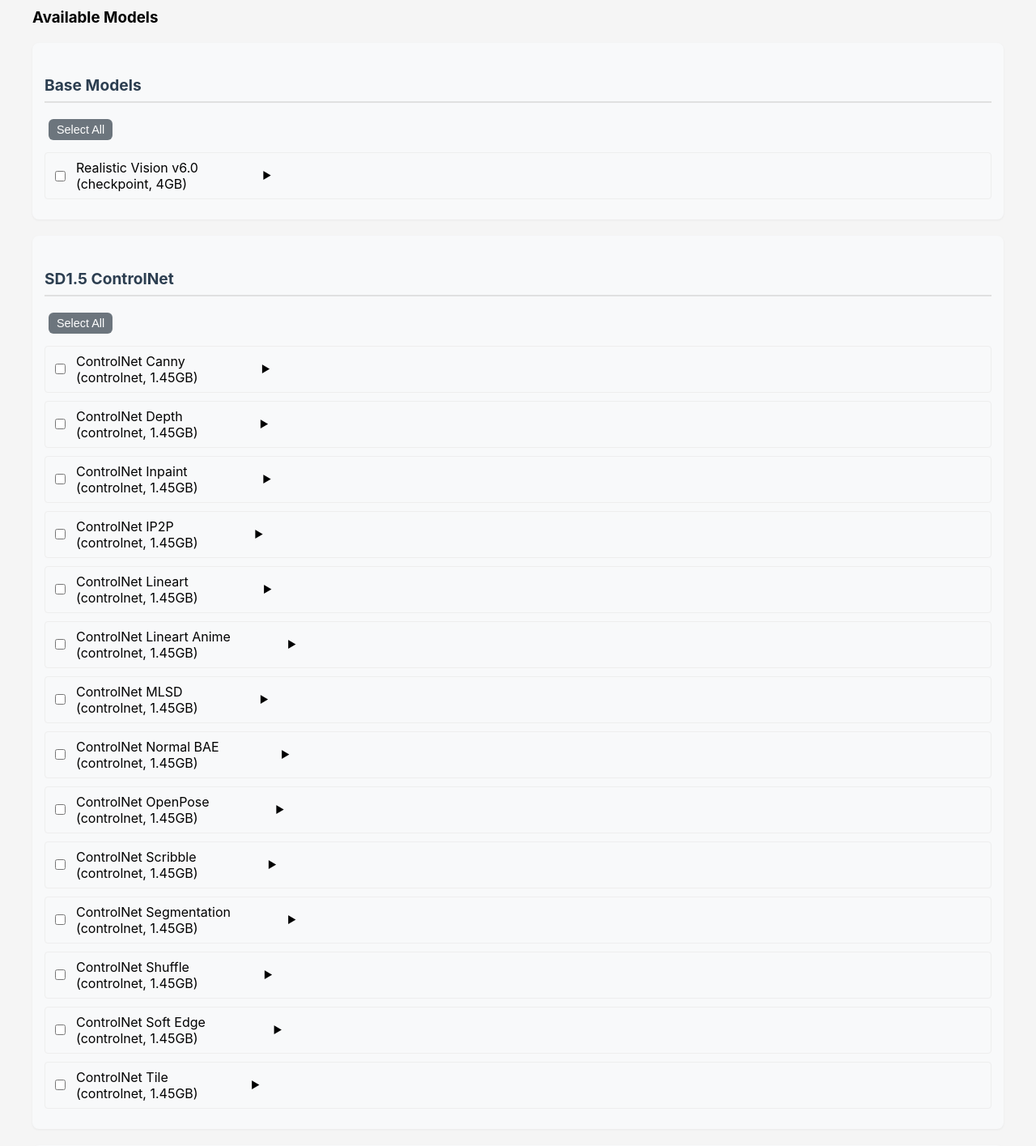
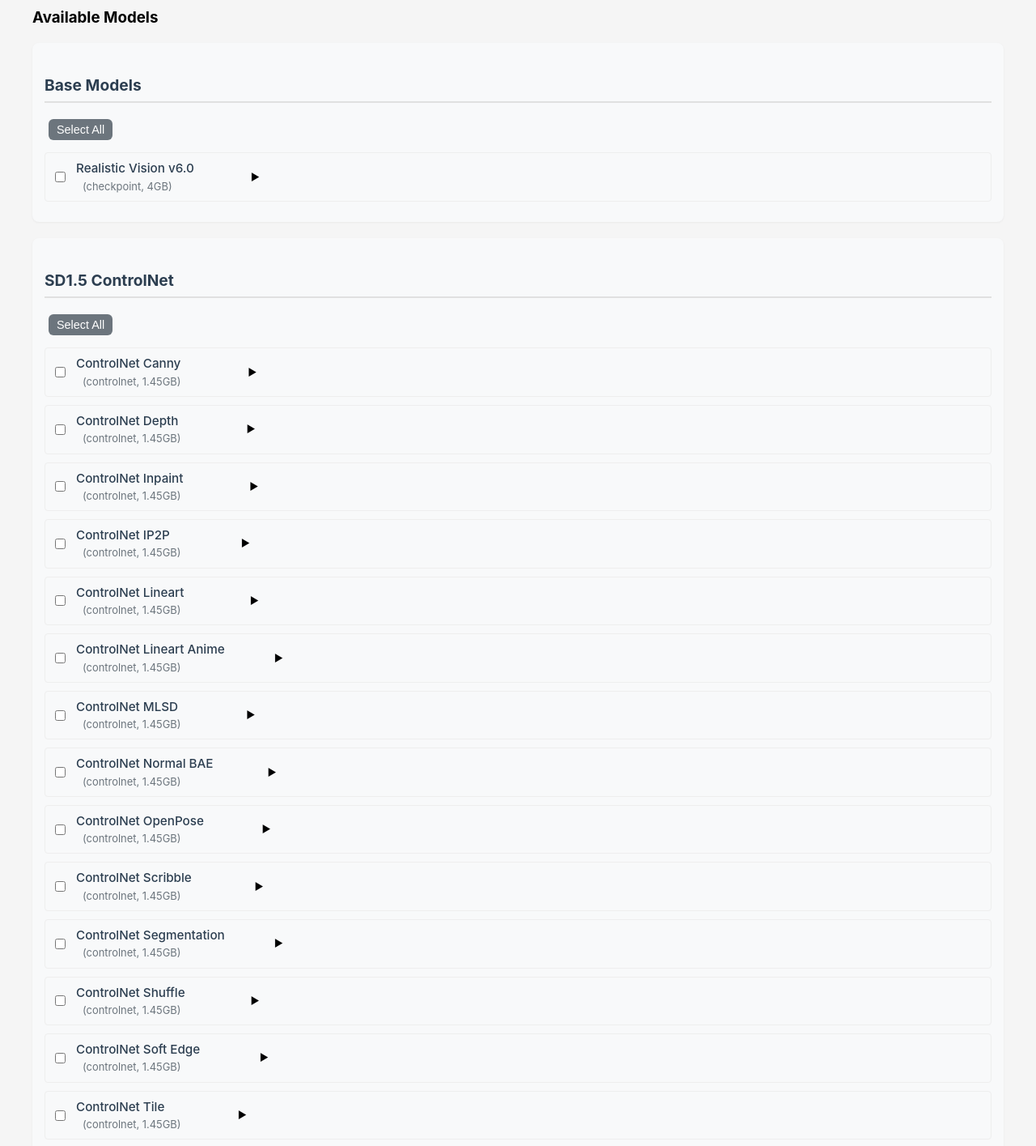
Before and after one commit to ppuskas/Model-Rocket, a Flask app: page / in a window 1280 px wide. Shown: the part 281-1696 px from the top of the page at 81% size. Run offline with Flask 3, Linux system fonts and the light colour scheme; parts of the project's set-up code (start-up, migrations or seed data) failed here and were passed over.

Commit message:
style: Add specific CSS styles for model name and type/size

```diff
--- a/static/css/styles.css
+++ b/static/css/styles.css
@@ -252,6 +252,20 @@ button:hover {
     text-decoration: underline;
 }
 
+.model-name {
+    font-size: 0.95em;
+    color: #2c3e50;
+    font-weight: 500;
+    line-height: 1.4;
+}
+
+.model-type-size {
+    color: #6c757d;
+    font-size: 0.85em;
+    font-weight: normal;
+    margin-left: 8px;
+}
+
 .downloading {
     background-color: #fff8e1;
 }
```
